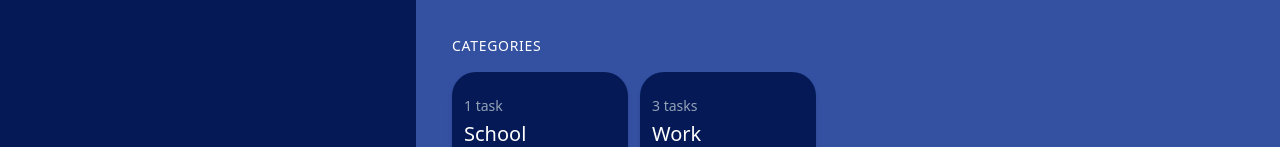
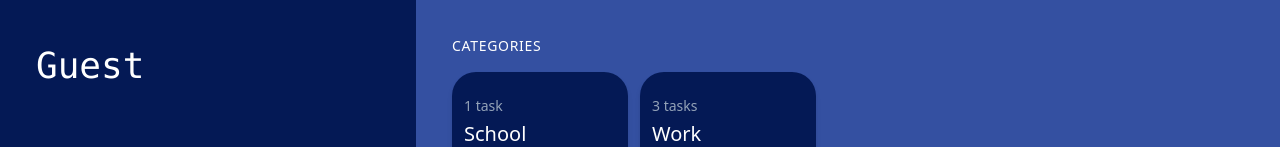
Before and after one commit to Cyber-Kira/todo, a React (Create React App) app: page / in a window 1280 px wide. Shown: the part 146-293 px from the top of the page. Built offline with nearby package versions, Linux system fonts and the light colour scheme.

Commit message:
feat: update for bigger screens

```diff
--- a/src/components/SideMenu/SideMenu.tsx
+++ b/src/components/SideMenu/SideMenu.tsx
@@ -3,7 +3,7 @@ import AppsOutlinedIcon from '@mui/icons-material/AppsOutlined'
 import ChevronLeftRoundedIcon from '@mui/icons-material/ChevronLeftRounded'
 import BookmarkBorderOutlinedIcon from '@mui/icons-material/BookmarkBorderOutlined'
 import { ThemeToggle } from '../ThemeToggle'
-import image from '../../avatar.png'
+import image from './user.png'
 
 interface Props {
 	open: boolean
@@ -14,11 +14,11 @@ export const SideMenu = ({ open, toggleMenu }: Props) => (
 	<div
 		className={`fixed -translate-x-[calc(100%+300px)] top-5 left-0 bottom-0 flex flex-col gap-5 w-3/5 ${
 			open ? 'translate-x-[calc(0px)]' : 'duration-500'
-		} transition ease-in-out duration-[650ms]`}
+		} transition ease-in-out duration-[650ms] lg:top-0 lg:left-0 lg:translate-x-0 lg:w-56 lg:bg-purpleDark lg:z-10`}
 	>
 		<button
 			onClick={toggleMenu}
-			className='absolute flex justify-center items-center right-0 w-12 h-12 rounded-full border-2 border-slate-500 border-opacity-25 text-light'
+			className='absolute flex justify-center items-center right-0 w-12 h-12 rounded-full border-2 border-slate-500 border-opacity-25 text-light lg:hidden'
 			type='button'
 		>
 			<ChevronLeftRoundedIcon fontSize='large' />
@@ -31,13 +31,12 @@ export const SideMenu = ({ open, toggleMenu }: Props) => (
 					alt='text'
 				/>
 			</button>
-			<p className='text-white text-4xl font-mono'>Kirill Koloskov</p>
+			<p className='text-white text-4xl font-mono'>Guest</p>
 			<ul>
-				<li className='flex items-center'>
+				<li className='flex items-center lg:pointer-events-none'>
 					<div className='inline-block w-6 h-6 mb-1 text-slate-500 border-opa'>
 						<BookmarkBorderOutlinedIcon />
 					</div>
-					{/* Will become router link when i finish with components */}
 					<button
 						type='button'
 						onClick={toggleMenu}
@@ -46,11 +45,10 @@ export const SideMenu = ({ open, toggleMenu }: Props) => (
 						Categories
 					</button>
 				</li>
-				<li className='flex items-center'>
+				<li className='flex items-center lg:pointer-events-none'>
 					<div className='inline-block w-6 h-6 mb-1 text-slate-500 border-opa'>
 						<AppsOutlinedIcon />
 					</div>
-					{/* Will become router link when i finish with components */}
 					<button
 						type='button'
 						onClick={toggleMenu}
```
